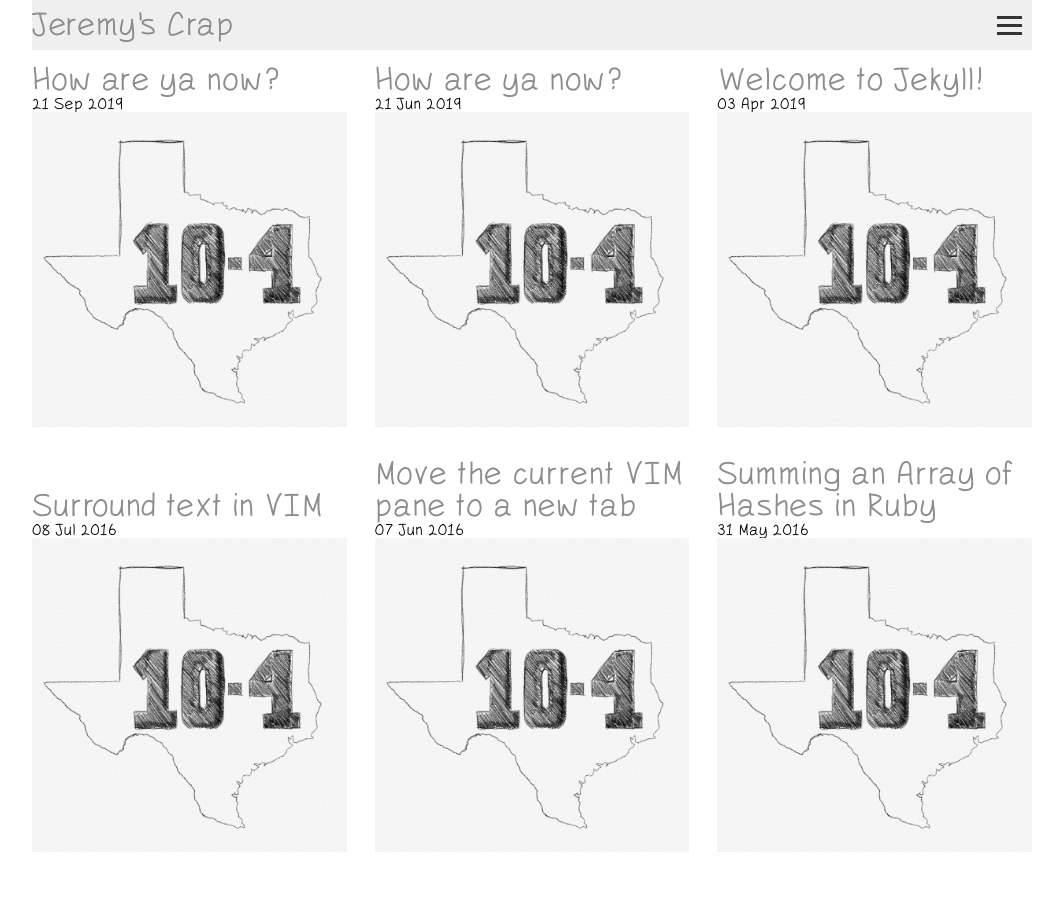
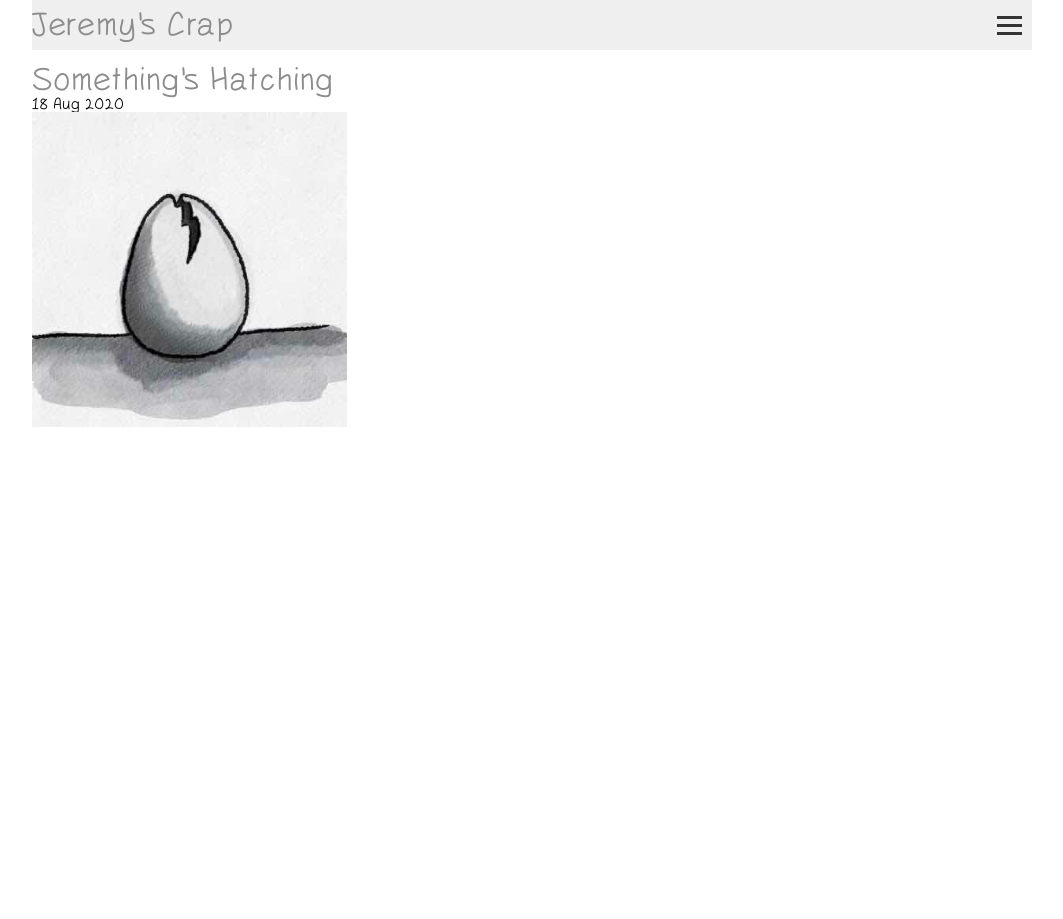
Before and after one commit to jkahne/jkahne.github.io, a Jekyll site: the page built from index.html, in a window 1280 px wide. Shown: the whole page, without its empty margins (108-1171 px from the left). Built offline with Jekyll 4.4.1, drawn with Linux system fonts in a browser that asks for light colours; the list of posts is cut into pages by our own code.

Commit message:
something's hatching

```diff
--- a/_posts/2016-05-31-summing-an-array-of-ruby-hashes.md
+++ /dev/null
@@ -1,35 +0,0 @@
----
-layout: post
-title:  Summing an Array of Hashes in Ruby
-date:   2016-05-31
-tags: [ruby, til]
-published: true
-author: JK
-img: "/assets/img/texas-sized-10-4.png"
----
-
-The merge method on a hash object can accept a block for a key and the two values of the hashes so you can create a new value from the two hashes.
-
-{% highlight ruby %}
-
-
-a = {greeting: 'hello', num: 1}
-b = {greeting: ' world', num: 2}
-
-a.merge(b){|key, a_val, b_val| a_val + b_val}
-=> {:greeting=>"hello world", :num=>3}
-
-{% endhighlight %}
-
-This can be used when summing an array of hashes, for instance.
-
-{% highlight ruby linenos %}
-[
-  {:one=>4, :two=>3, :three=>9},
-  {:one=>6, :two=>1, :three=>9},
-  {:one=>5, :two=>2, :three=>8},
-  {:one=>3, :four=>7},
-].each_with_object({}){|z, memo| memo.merge!(z){|key,val1, val2| val1+val2} }
-
-=> {:one=>18, :two=>6, :three=>26, :four=>7}
-{% endhighlight %}
--- a/_posts/2016-06-07-move-current-vim-pane-to-tab.md
+++ /dev/null
@@ -1,15 +0,0 @@
----
-layout: post
-title:  Move the current VIM pane to a new tab
-date:   2016-06-07
-tags: [til, vim]
-published: true
-author: JK
-img: "/assets/img/texas-sized-10-4.png"
----
-
-To move the current VIM pane to a new tab, use:
-
-{% highlight vim %}
-<Ctrl>wT
-{% endhighlight %}
--- a/_posts/2016-07-08-surround-text-in-vim.md
+++ /dev/null
@@ -1,22 +0,0 @@
----
-layout: post
-title:  Surround text in VIM
-date:   2016-07-08
-tags: [til, vim]
-published: true
-author: JK
-img: "/assets/img/texas-sized-10-4.png"
----
-
-A reminder to use the awesome [Surround.vim](https://github.com/tpope/vim-surround) plugin.
-
-Visually select the text you want to surround, hit Shift-S, type in what you want to surround it with, then Enter.
-
-![vim](/assets/img/surround_vim.gif)
-
-If you'd like to surround a word with brackets, you can use
-
-{% highlight vim %}
-  ysiw] #=> [word]
-  ysiw[ #=> [ word ]
-{% endhighlight %}
--- /dev/null
+++ b/_posts/2020-08-18-something-is-hatching.md
@@ -0,0 +1,9 @@
+---
+title: "Something's Hatching"
+published: true
+date: 2020-08-18
+author: Jeremy
+img: "/assets/img/hatching.jpeg"
+---
+
+![](/assets/img/hatching.jpeg)
--- a/_sass/base/typography.scss
+++ b/_sass/base/typography.scss
@@ -82,3 +82,13 @@ a:hover {
     color: #484848;
     text-decoration: underline;
 }
+
+strong {
+  font-weight: bold;
+  font-size: larger;
+}
+
+em {
+	font-style: italic;
+  font-size: larger;
+}
```
Also changed, not shown: _drafts/2019-04-03-code-samples.md (renamed from _posts/2019-04-03-test.md, +23 -5 lines), _drafts/2020-06-18-vs-code-vim-edition.md (renamed from _posts/2020-06-18-vs-code-vim-edition.md, +1 -1 lines), _posts/2015-03-06-life-codex.md (deleted, +0 -43 lines), _posts/2016-06-06-quote.md (deleted, +0 -10 lines), _posts/2019-06-21-test-from-ipad.md (deleted, +0 -15 lines), _posts/2019-09-21-test-from-ipad2.md (deleted, +0 -15 lines), _posts/2020-08-18-intro.md (added, +36 -0 lines), _drafts/2016-06-01-put-null-at-bottom.md (renamed from _posts/2016-06-01-put-null-at-bottom.md), assets/img/hatching.jpeg (added).
